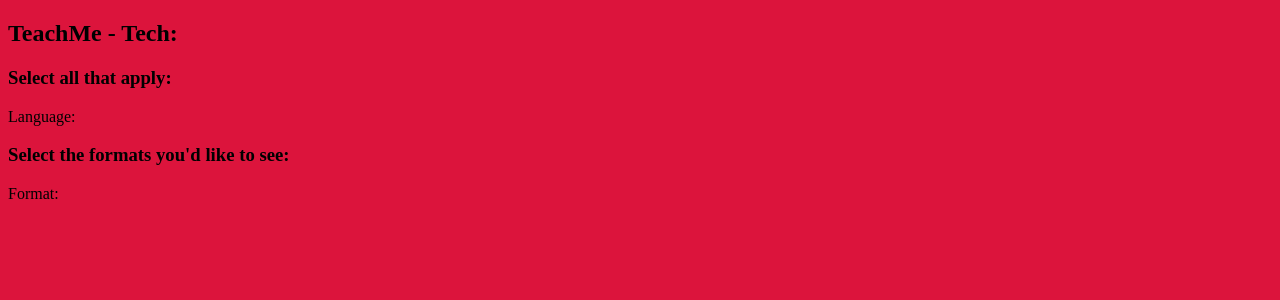
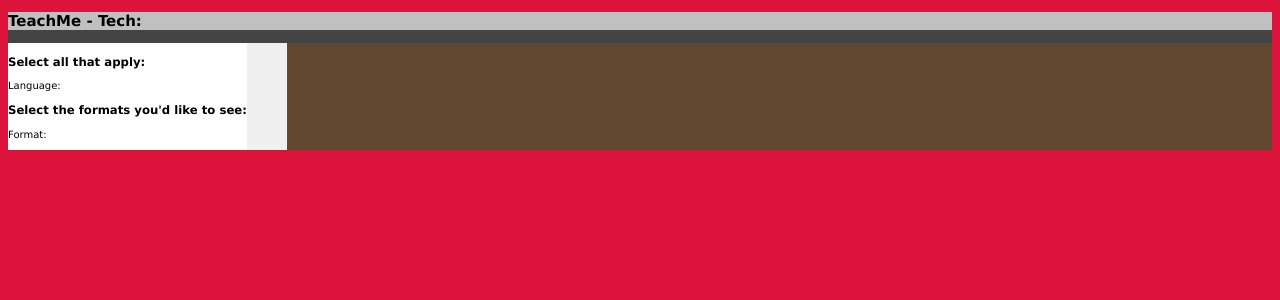
Before and after one commit to ElinJohansson/TutorialFinder2, a Spring Boot app: page / in a window 1280 px wide. Shown: the top 300 px of the page. Run offline with Spring Boot 4, Linux system fonts and the light colour scheme.

Commit message:
css wrappers 1.0

```diff
--- a/TutorialFinder/src/main/resources/static/css/style.css
+++ b/TutorialFinder/src/main/resources/static/css/style.css
@@ -1,3 +1,96 @@
 body {
     background-color: crimson;
+    font-family: verdana, sans-serif;
+    font-size: 10px;
+
+    /* Scroll utseende */
+    SCROLLBAR-FACE-COLOR: #FFFFFF;
+    SCROLLBAR-HIGHLIGHT-COLOR: #FFFFFF;
+    SCROLLBAR-SHADOW-COLOR: #000000;
+    SCROLLBAR-3DLIGHT-COLOR: #000000;
+    SCROLLBAR-ARROW-COLOR: #000000;
+    SCROLLBAR-TRACK-COLOR: #FFFFFF;
+    SCROLLBAR-DARKSHADOW-COLOR: #FFFFFF;
 }
+
+/* Textutseende */
+.outerWrapper{
+    background: #444445;
+}
+.header{
+    background: #c0c0c0;
+}
+.filterWrapper{
+    background: #ffffff;
+    display: inline-block;
+}
+.filterResults{
+    background: #f0f0f0;
+    display: inline-block;
+}
+.innerWrapper{
+    background: #61482E;
+    display: flex;
+}
+
+
+.fontstyle {
+    font-family: verdana;
+    font-size: 1.0em;
+    font-style: normal;
+    color: #444445;
+    text-decoration: none;
+}
+
+.fontspacing {
+    font-size:   10pt;
+    line-height: 10pt;
+}
+
+/* Länkar */
+a:link {
+    font-family: verdana;
+    font-size: 1.1em;
+    font-style: normal;
+    color: #61482E;
+    text-decoration: none;
+}
+
+/*a:hoover {*/
+    /*font-family: Verdana;*/
+    /*font-size: 1.1em;,,*/
+/*font-style: normal;*/
+    /*color: #CC9861;*/
+    /*text-decoration: none;*/
+/*}*/
+
+a:visited {
+    font-family: Verdana;
+    font-size: 1.1em;
+    font-style: normal;
+    color: #4C3924;
+    text-decoration: none;
+}
+
+a:active {
+    font-family: Verdana;
+    font-size: 1.1em;
+    font-style: normal;
+    color: #AC7831;
+    text-decoration: none;
+}
+
+
+/* tabeller */
+.rubrik {
+    background-color: #3FB5AA;
+    color: black;
+}
+.dark {
+    background-color: #949494;
+    color: black;
+}
+.light {
+    background-color: #CFCFCF;
+    color: black;
+}
--- a/TutorialFinder/src/main/resources/templates/index.html
+++ b/TutorialFinder/src/main/resources/templates/index.html
@@ -9,9 +9,14 @@
 </head>
 <body>
 
+<div class="outerWrapper">
 
+<header class="header">
     <h2>TeachMe - Tech:</h2>
+</header>
+    <div class="innerWrapper">
 
+    <div class="filterWrapper">
     <h3>Select all that apply:</h3>
     <p>Language:</p>
     <div class="wrapper" th:each="language : ${languages}">
@@ -19,18 +24,22 @@
         <span class="checkBoxSpan" th:text="${language.name}"></span>
     </div>
 
+
     <h3>Select the formats you'd like to see:</h3>
     <p>Format:</p>
     <div class="wrapper" th:each="format : ${formats}">
         <input type="checkbox" class="formatCheckbox" th:value="${format.name}"/>
         <span class="checkBoxSpan" th:text="${format.name}"></span>
     </div>
+    </div>
 
+    <div class="filterResults">
     <ul id="returnedLanguages">
+    </ul>
+    </div>
+</div>
 
-</ul>
-
-
+</div>
 <script src="script.js"></script>
 </body>
 </html>
```
Lines whose indentation alone changed are shown as unchanged.
